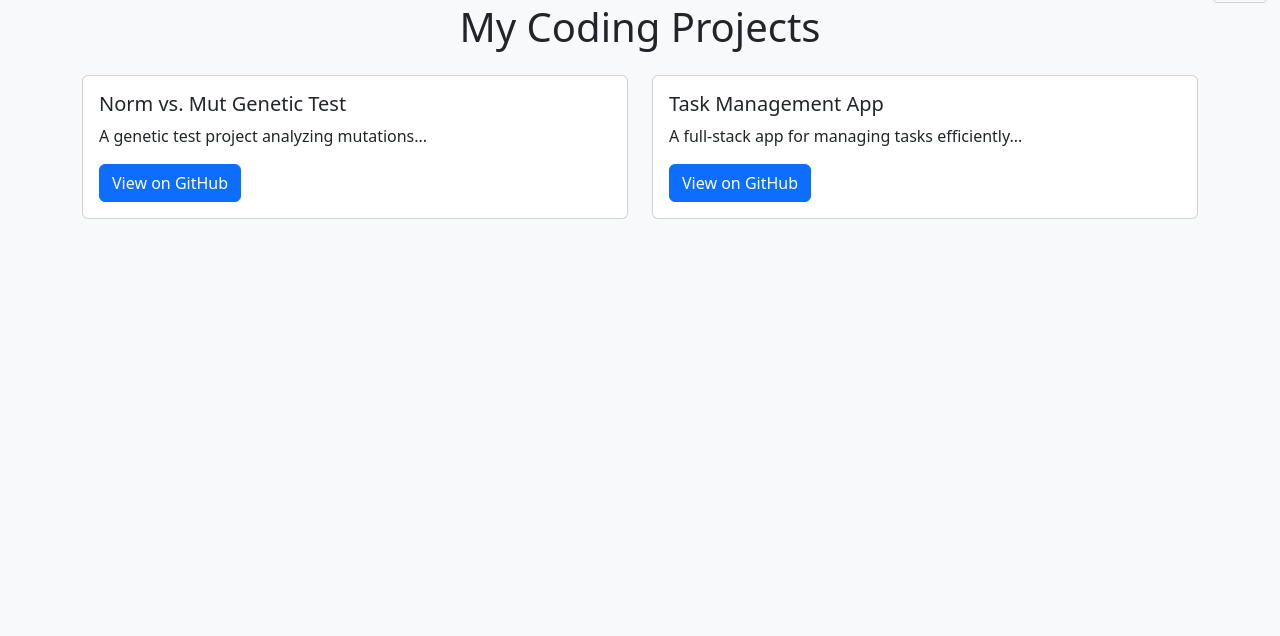
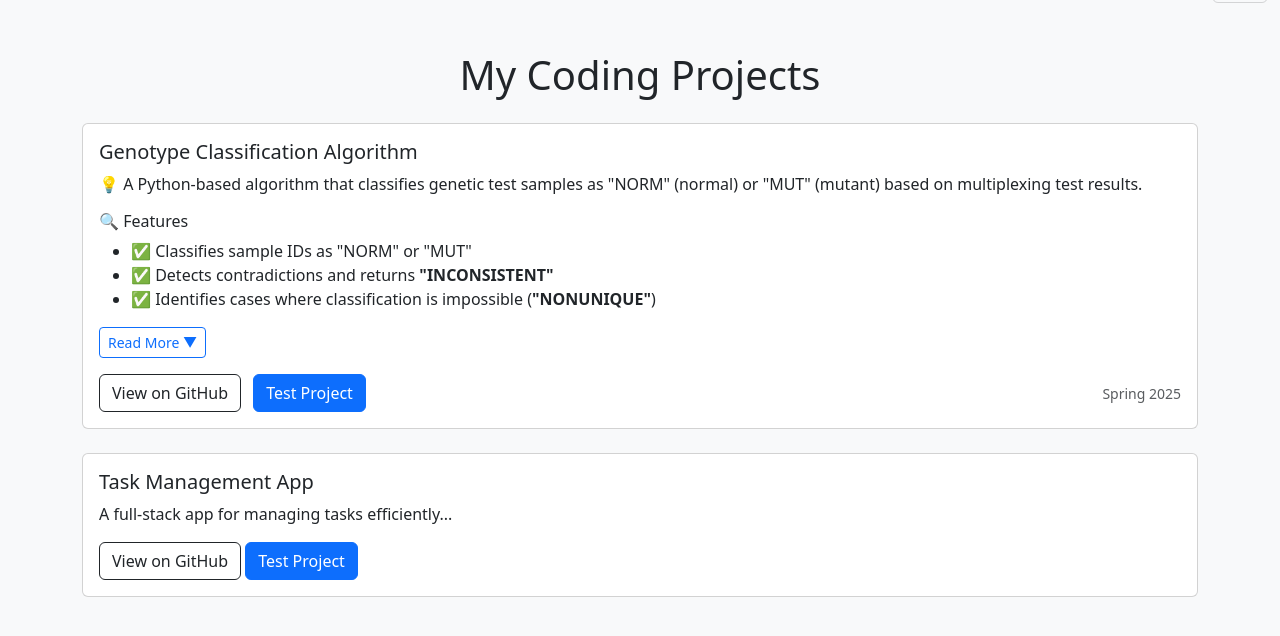
Before and after one commit to samj1098/personal-website, a Flask app: page /projects in a window 1280 px wide. Shown: the part 45-681 px from the top of the page. Run offline with Flask 3, Linux system fonts and the light colour scheme.

Commit message:
Updated the norm vs mut project and portfolio page

```diff
--- a/application.py
+++ b/application.py
@@ -1,4 +1,6 @@
-from flask import Flask, render_template
+from flask import Flask, render_template, request, jsonify
+from projects_code.norm_mut_logic import run_norm_mut_test
+
 
 application = Flask(__name__)
 
@@ -18,5 +20,18 @@ def about():
 def contact():
     return render_template("contact.html")
 
+@application.route('/norm-mut-test', methods=["GET", "POST"])
+def norm_mut_test():
+    if request.method == "POST":
+        test_cases = request.json.get("test_cases", [])  # Get JSON test cases
+        results = run_norm_mut_test(test_cases)  # Calls the function from norm_mut_logic.py
+        return jsonify(results)  # Return results as JSON
+
+    return render_template("norm-mut-test.html")
+
+@application.route('/task-manager')
+def task_manager():
+    return render_template("task-manager.html")
+
 if __name__ == "__main__":
     application.run(host='0.0.0.0', port=8080)
--- a/templates/projects.html
+++ b/templates/projects.html
@@ -57,38 +57,123 @@ href="https://cdn.jsdelivr.net/npm/bootstrap@5.3.2/dist/css/bootstrap.min.css">
         </div>
     </nav>
 
-    <div class="container mt-5">
+    <div class="container mt-5 pt-5">
         <h1 class="text-center">My Coding Projects</h1>
 
-        <div class="row mt-4">
-            <div class="col-md-6">
-                <div class="card">
-                    <div class="card-body">
-                        <h5 class="card-title">Norm vs. Mut Genetic
-Test</h5>
-                        <p class="card-text">A genetic test project
-analyzing mutations...</p>
-                        <a
-href="https://github.com/yourgithub/norm-vs-mut" class="btn btn-primary"
-target="_blank">View on GitHub</a>
+        <!-- Norm vs. Mut Test Project -->
+        <div class="card mt-4">
+            <div class="card-body">
+                <h5 class="card-title">Genotype Classification Algorithm</h5>
+                <p class="card-text">
+                    💡 A Python-based algorithm that classifies genetic test samples as "NORM" (normal) or "MUT" (mutant) based on multiplexing test results.
+                </p>
+
+                <h6>🔍 Features</h6>
+                <ul>
+                    <li>✅ Classifies sample IDs as "NORM" or "MUT"</li>
+                    <li>✅ Detects contradictions and returns <b>"INCONSISTENT"</b></li>
+                    <li>✅ Identifies cases where classification is impossible (<b>"NONUNIQUE"</b>)</li>
+                </ul>
+
+                <!-- Collapsible Section -->
+                <button class="btn btn-outline-primary btn-sm" type="button" data-bs-toggle="collapse" data-bs-target="#moreDetails" aria-expanded="false" aria-controls="moreDetails">
+                    Read More ▼
+                </button>
+
+                <div class="collapse mt-3" id="moreDetails">
+                    <h6>🛠 How It Works</h6>
+
+                    <h6>1️⃣ Enter Test Data</h6>
+                    <p>Each test consists of a genotype (NORM or MUT) followed by sample IDs.</p>
+                    <pre class="bg-light p-2 rounded">
+        3
+        NORM,100,110
+        MUT,110,12
+        NORM,200,300
+                    </pre>
+
+                    <h6>2️⃣ How the Algorithm Determines "MUT" Samples</h6>
+                    <ul>
+                        <li>If a test case is <b>"NORM"</b>, all listed samples are immediately marked "NORM".</li>
+                        <li>If a test case is <b>"MUT"</b> and some sample IDs are already "NORM", the remaining unknown sample must be "MUT".</li>
+                        <li>If multiple "MUT" test cases contain only unknown samples, the algorithm returns <b>"NONUNIQUE"</b>.</li>
+                    </ul>
+
+                    <h6>3️⃣ Handling Edge Cases</h6>
+                    <ul>
+                        <li>⚠️ <b>"INCONSISTENT"</b> is returned if a sample is marked "NORM" in one test but must be "MUT" in another.</li>
+                        <li>⚠️ <b>"NONUNIQUE"</b> is returned when there isn’t enough information to uniquely determine a "MUT" sample.</li>
+                    </ul>
+
+                    <h6>📌 Example Outputs</h6>
+
+                    <h6>✅ Case Where "MUT" Can Be Determined</h6>
+                    <pre class="bg-light p-2 rounded">
+        Input:
+        3
+        NORM,100,110
+        MUT,110,12
+        NORM,200,300
+
+        Output:
+        Sample ID    Genotype
+        12          MUT
+        100         NORM
+        110         NORM
+        200         NORM
+        300         NORM
+                    </pre>
+
+                    <h6>⚠️ Case That Results in "INCONSISTENT"</h6>
+                    <pre class="bg-light p-2 rounded">
+        Input:
+        4
+        NORM,0,1
+        MUT,1,2
+        NORM,1,3
+        NORM,2,3
+
+        Output:
+        INCONSISTENT
+                    </pre>
+
+                    <h6>⚠️ Case That Results in "NONUNIQUE"</h6>
+                    <pre class="bg-light p-2 rounded">
+        Input:
+        2
+        MUT,1,2
+        MUT,2,3
+
+        Output:
+        NONUNIQUE
+                    </pre>
+                </div>
+
+                <div class="d-flex justify-content-between align-items-center mt-3">
+                    <div>
+                        <a href="https://github.com/samj1098/genotype-classification" class="btn btn-outline-dark me-2" target="_blank">View on GitHub</a>
+                        <a href="/norm-mut-test" class="btn btn-primary">Test Project</a>
                     </div>
-                </div>
-            </div>
-
-            <div class="col-md-6">
-                <div class="card">
-                    <div class="card-body">
-                        <h5 class="card-title">Task Management App</h5>
-                        <p class="card-text">A full-stack app for managing
-tasks efficiently...</p>
-                        <a
-href="https://github.com/yourgithub/task-manager" class="btn btn-primary"
-target="_blank">View on GitHub</a>
-                    </div>
+                    <span class="text-muted small">Spring 2025</span>
                 </div>
             </div>
         </div>
+
+
+
+
+        <!-- Task Management App -->
+        <div class="card mt-4">
+            <div class="card-body">
+                <h5 class="card-title">Task Management App</h5>
+                <p class="card-text">A full-stack app for managing tasks efficiently...</p>
+                <a href="https://github.com/yourgithub/task-manager" class="btn btn-outline-dark" target="_blank">View on GitHub</a>
+                <a href="/task-manager" class="btn btn-primary">Test Project</a>
+            </div>
+        </div>
+
     </div>
+
 
 </body>
 </html>
```
Also changed, not shown: projects_code/norm_mut_logic.py (added, +92 -0 lines), templates/norm-mut-test.html (added, +185 -0 lines), projects_code/__init__.py (added).
